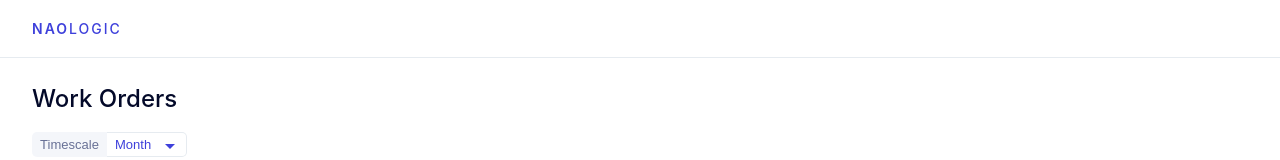
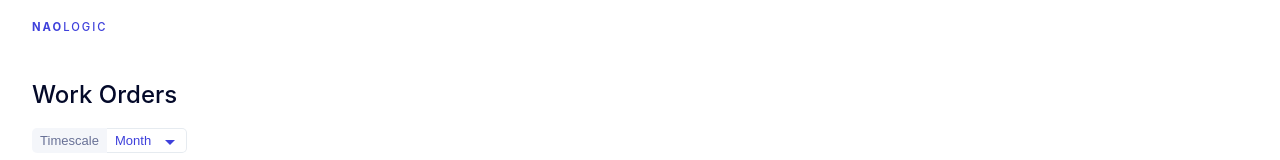
Before and after one commit to vdslv/test-task-naologic, an Angular app: page / in a window 1280 px wide. Shown: the top 160 px of the page. Built offline with nearby package versions, Linux system fonts and the light colour scheme; a web font is replaced by a local one.

Commit message:
upd styles and datepicker

```diff
--- a/src/app/components/timeline/timeline.component.scss
+++ b/src/app/components/timeline/timeline.component.scss
@@ -12,16 +12,15 @@
 // Header
 .timeline-header {
   padding: 20px $padding-xxl;
-  border-bottom: 1px solid $border-color;
 }
 
 .logo {
-  @include font-circular($font-size-md, 500);
+  @include font-circular($font-size-sm, 500);
   letter-spacing: 2px;
 
   .logo-nao {
     color: $primary-shade-2;
-    font-weight: 600;
+    font-weight: 700;
   }
 
   .logo-logic {
--- a/src/app/components/work-order-panel/work-order-panel.component.html
+++ b/src/app/components/work-order-panel/work-order-panel.component.html
@@ -60,6 +60,7 @@
               readonly
               ngbDatepicker
               #endDatePicker="ngbDatepicker"
+              [navigation]="'select'"
               (click)="endDatePicker.toggle()"
               formControlName="endDate"
             />
@@ -81,6 +82,7 @@
               readonly
               ngbDatepicker
               #startDatePicker="ngbDatepicker"
+              [navigation]="'select'"
               (click)="startDatePicker.toggle()"
               formControlName="startDate"
             />
```
